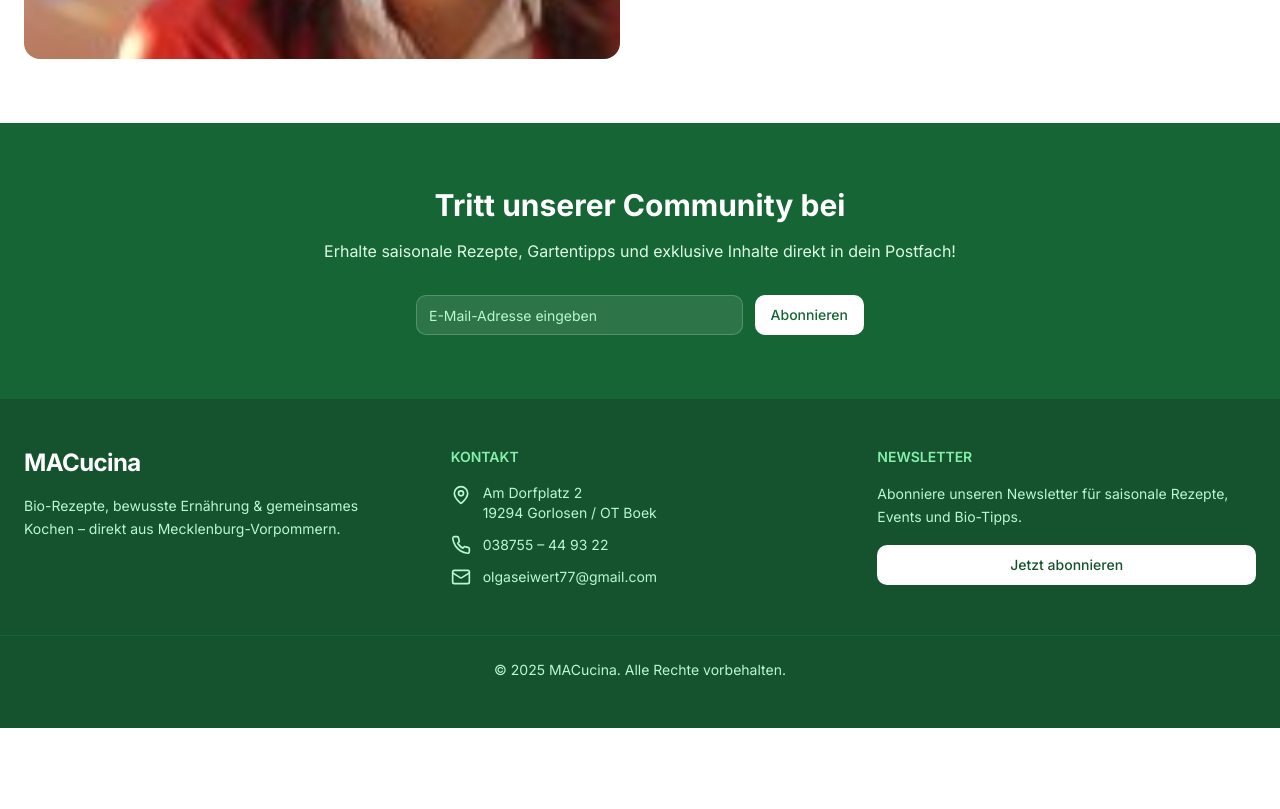
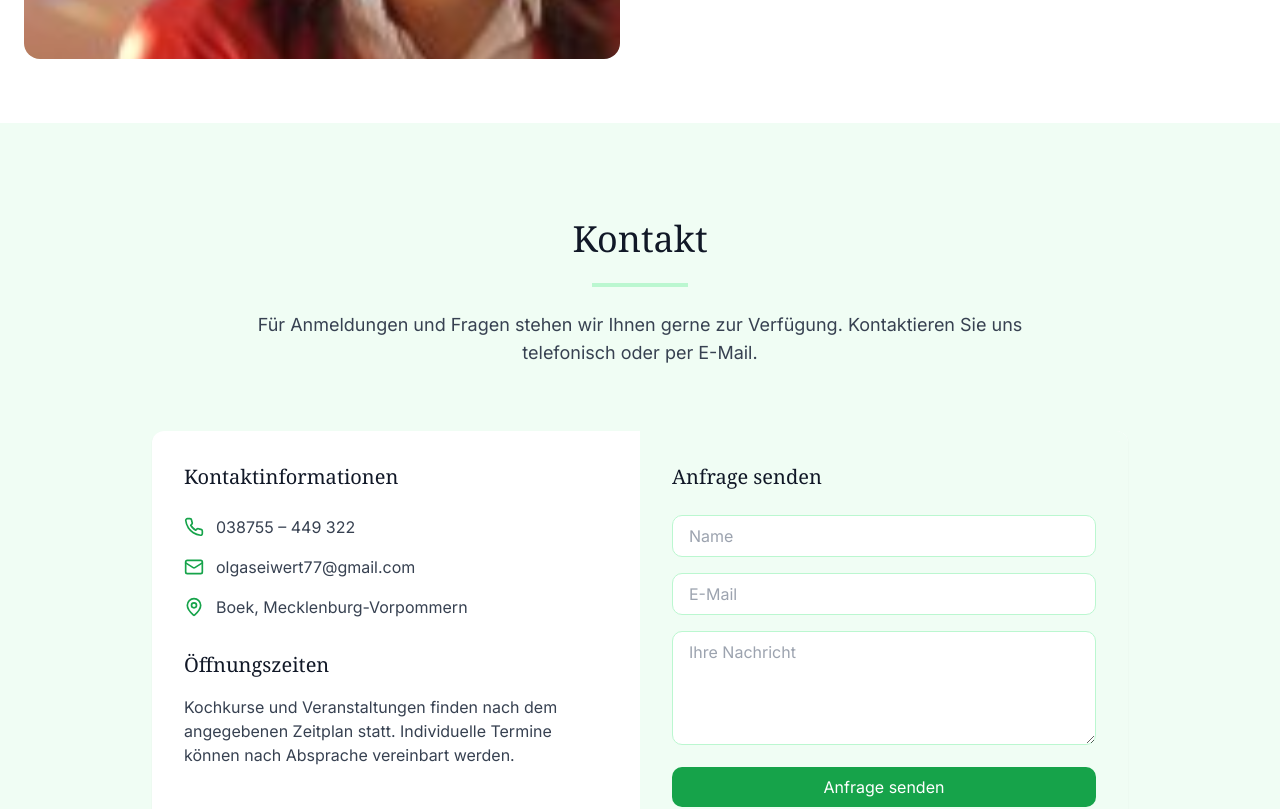
Before and after one commit to wedalb/macucina, a Next.js app: page / in a window 1280 px wide. Shown: the part 2520-3329 px from the top of the page. Before the commit the page ends 3248 px from the top, so only its background shows below. Built offline with nearby package versions, Linux system fonts and the light colour scheme.

Commit message:
add contact section

```diff
--- a/app/blog/page.tsx
+++ b/app/blog/page.tsx
@@ -5,6 +5,7 @@ import { Button } from "@/components/ui/button"
 import { Input } from "@/components/ui/input"
 import { Card, CardContent, CardFooter } from "@/components/ui/card"
 import { Badge } from "@/components/ui/badge"
+import ContactSection from "@/components/contact-section";
 
 export default function BlogPage() {
   const posts = [
@@ -144,6 +145,7 @@ export default function BlogPage() {
             </div>
           </div>
         </div>
+        <ContactSection/>
       </div>
   )
 }
--- a/app/page.tsx
+++ b/app/page.tsx
@@ -5,6 +5,7 @@ import { Button } from "@/components/ui/button"
 import FeaturedPosts from "@/components/featured-posts"
 import PopularRecipes from "@/components/popular-recipes"
 import Newsletter from "@/components/newsletter"
+import ContactSection from "@/components/contact-section";
 
 export default function Home() {
   return (
@@ -118,7 +119,7 @@ export default function Home() {
             </div>
           </div>
         </section>
-
+        <ContactSection/>
         {/* Newsletter */}
         <Newsletter />
       </div>
--- a/app/recipes/page.tsx
+++ b/app/recipes/page.tsx
@@ -12,6 +12,7 @@ import {
   SelectTrigger,
   SelectValue
 } from "@/components/ui/select"
+import ContactSection from "@/components/contact-section";
 
 export default function RecipesPage() {
   const recipes = [
@@ -195,6 +196,7 @@ export default function RecipesPage() {
             ))}
           </div>
         </div>
+        <ContactSection/>
       </div>
   )
 }
```
